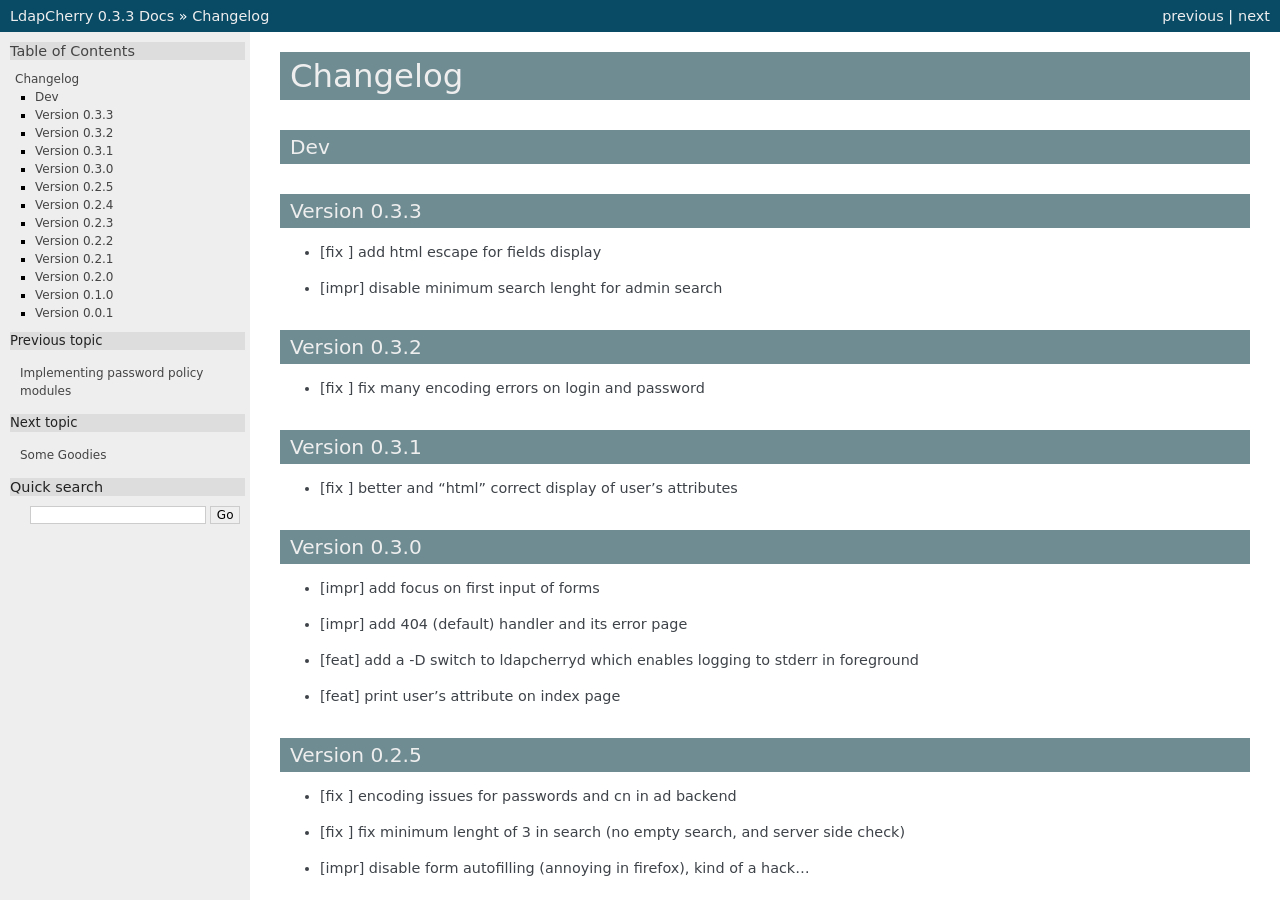
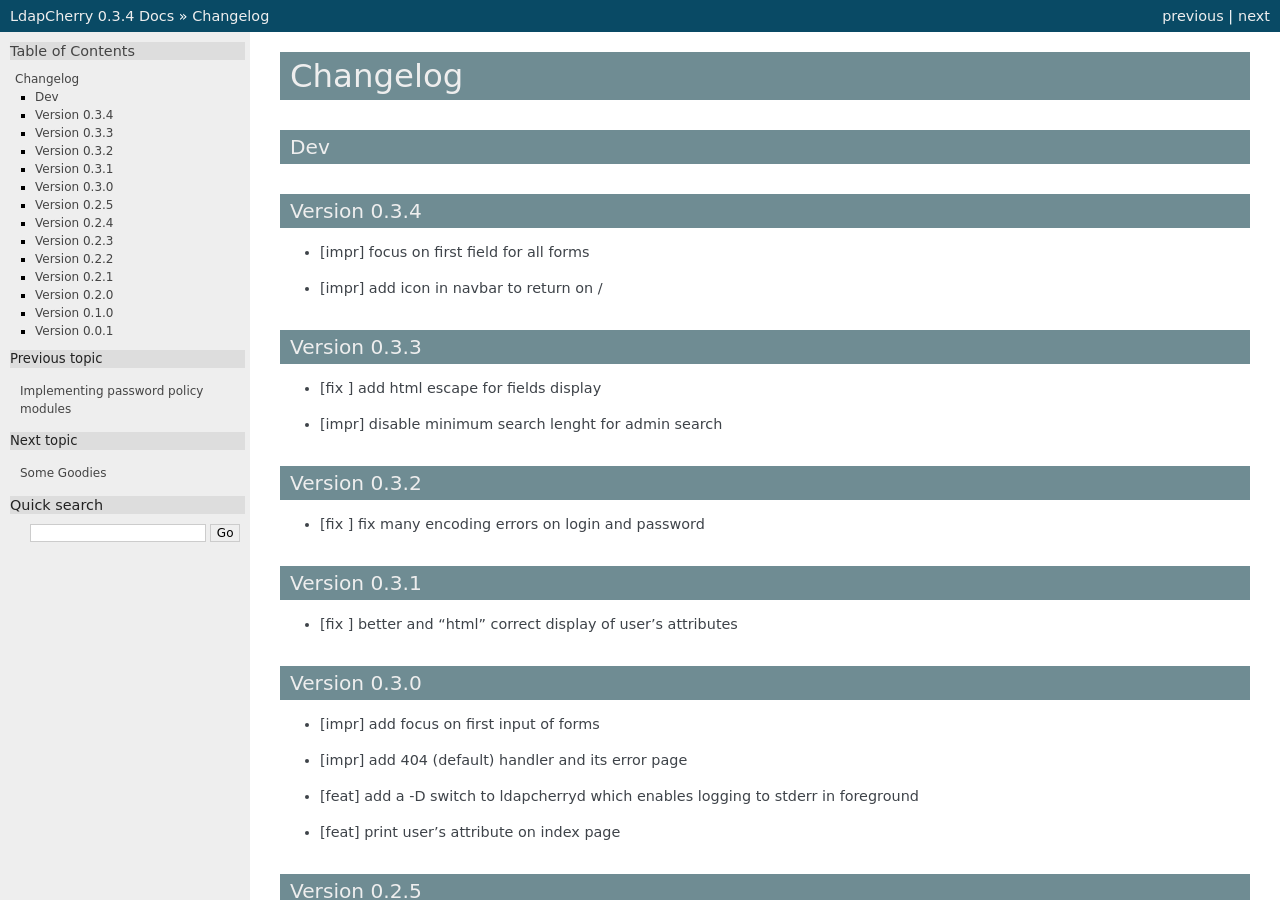
Before and after one commit to kakwa/ldapcherry, a Sphinx documentation site: the page built from docs/changelog.rst, in a window 1280 px wide and 900 px high. Built offline with Sphinx 7.4.7, drawn with Linux system fonts in a browser that asks for light colours; some of the changed text lies outside the part shown.

Commit message:
version bump

```diff
--- a/ChangeLog.rst
+++ b/ChangeLog.rst
@@ -1,5 +1,11 @@
 Dev
 ***
+
+Version 0.3.4
+*************
+
+* [impr] focus on first field for all forms
+* [impr] add icon in navbar to return on /
 
 Version 0.3.3
 *************
--- a/docs/conf.py
+++ b/docs/conf.py
@@ -64,7 +64,7 @@
 #
 # The short X.Y version.
 # The full version, including alpha/beta/rc tags.
-release = '0.3.3'
+release = '0.3.4'
 
 # The language for content autogenerated by Sphinx. Refer to documentation
 # for a list of supported languages.
--- a/setup.py
+++ b/setup.py
@@ -109,7 +109,7 @@
 setup(
     name='ldapcherry',
     zip_safe=False,
-    version='0.3.3',
+    version='0.3.4',
     author='Pierre-Francois Carpentier',
     author_email='carpentier.pf@gmail.com',
     packages=[
```
